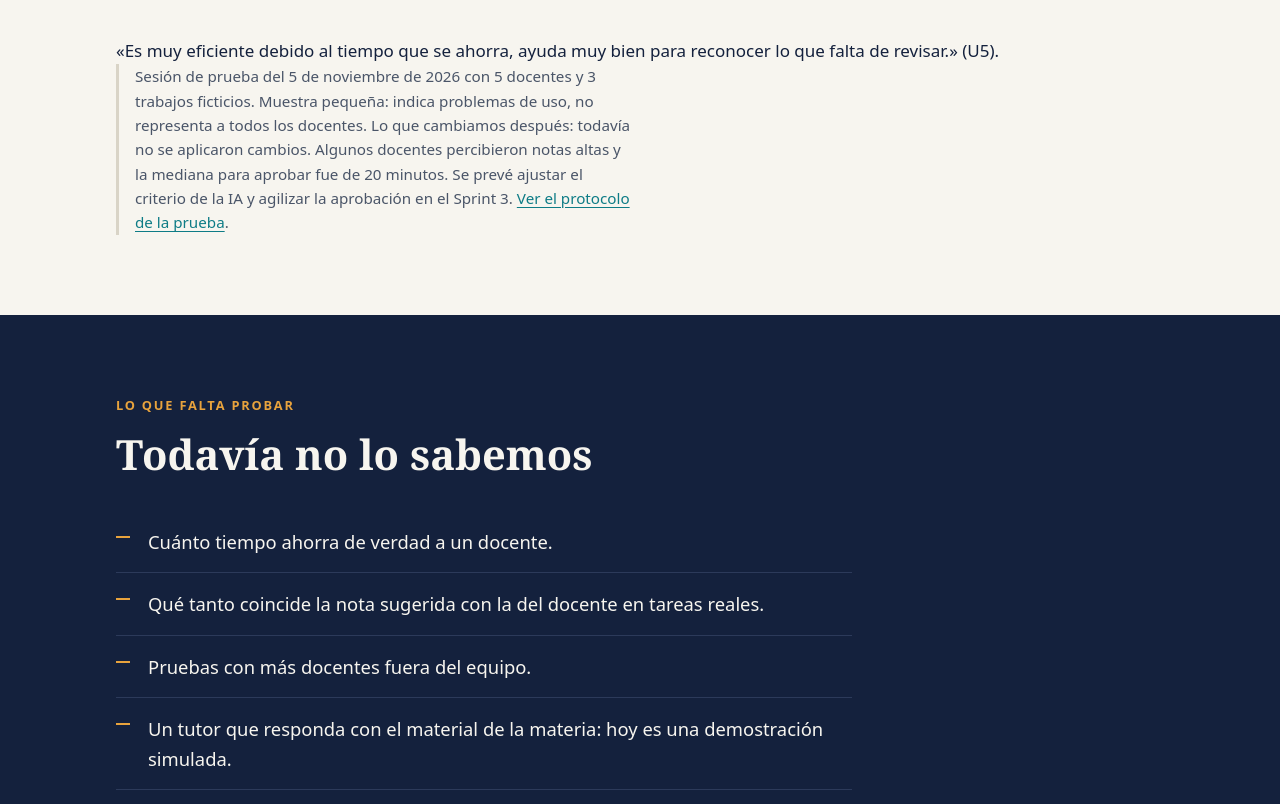
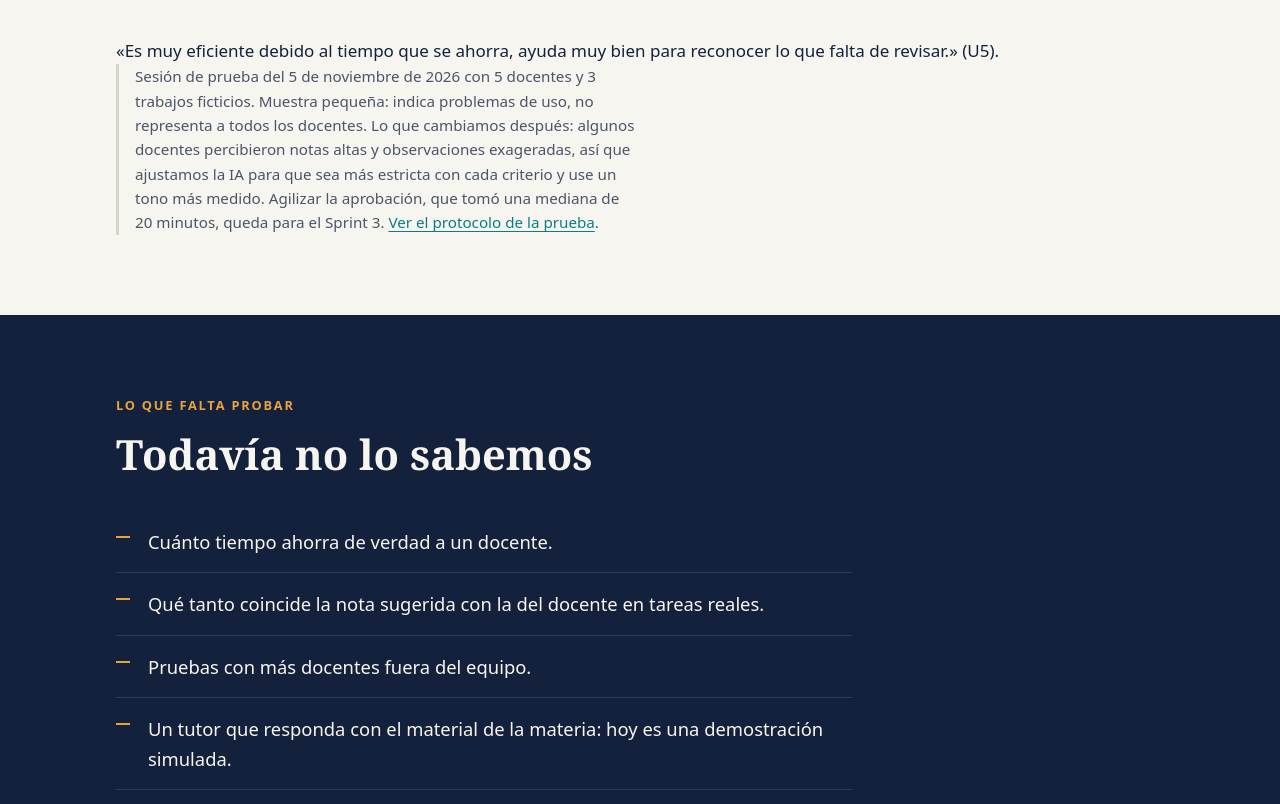
Before and after one commit to DanielGonzalezCeli/ConectaEDU, a website: page docs/index.html in a window 1280 px wide. Shown: the part 2635-3439 px from the top of the page. Drawn offline with Linux system fonts and the light colour scheme.

Commit message:
docs: landing con el cambio hecho por las pruebas
Asistido-por-IA: Claude

```diff
--- a/docs/index.html
+++ b/docs/index.html
@@ -110,7 +110,7 @@
         </div>
       </dl>
       <p>«Es muy eficiente debido al tiempo que se ahorra, ayuda muy bien para reconocer lo que falta de revisar.» (U5).</p>
-      <p class="advertencia">Sesión de prueba del 5 de noviembre de 2026 con 5 docentes y 3 trabajos ficticios. Muestra pequeña: indica problemas de uso, no representa a todos los docentes. Lo que cambiamos después: todavía no se aplicaron cambios. Algunos docentes percibieron notas altas y la mediana para aprobar fue de 20 minutos. Se prevé ajustar el criterio de la IA y agilizar la aprobación en el Sprint 3. <a href="https://github.com/DanielGonzalezCeli/ConectaEDU/blob/main/docs/pruebas.md">Ver el protocolo de la prueba</a>.</p>
+      <p class="advertencia">Sesión de prueba del 5 de noviembre de 2026 con 5 docentes y 3 trabajos ficticios. Muestra pequeña: indica problemas de uso, no representa a todos los docentes. Lo que cambiamos después: algunos docentes percibieron notas altas y observaciones exageradas, así que ajustamos la IA para que sea más estricta con cada criterio y use un tono más medido. Agilizar la aprobación, que tomó una mediana de 20 minutos, queda para el Sprint 3. <a href="https://github.com/DanielGonzalezCeli/ConectaEDU/blob/main/docs/pruebas.md">Ver el protocolo de la prueba</a>.</p>
     </div>
   </section>
 
```
